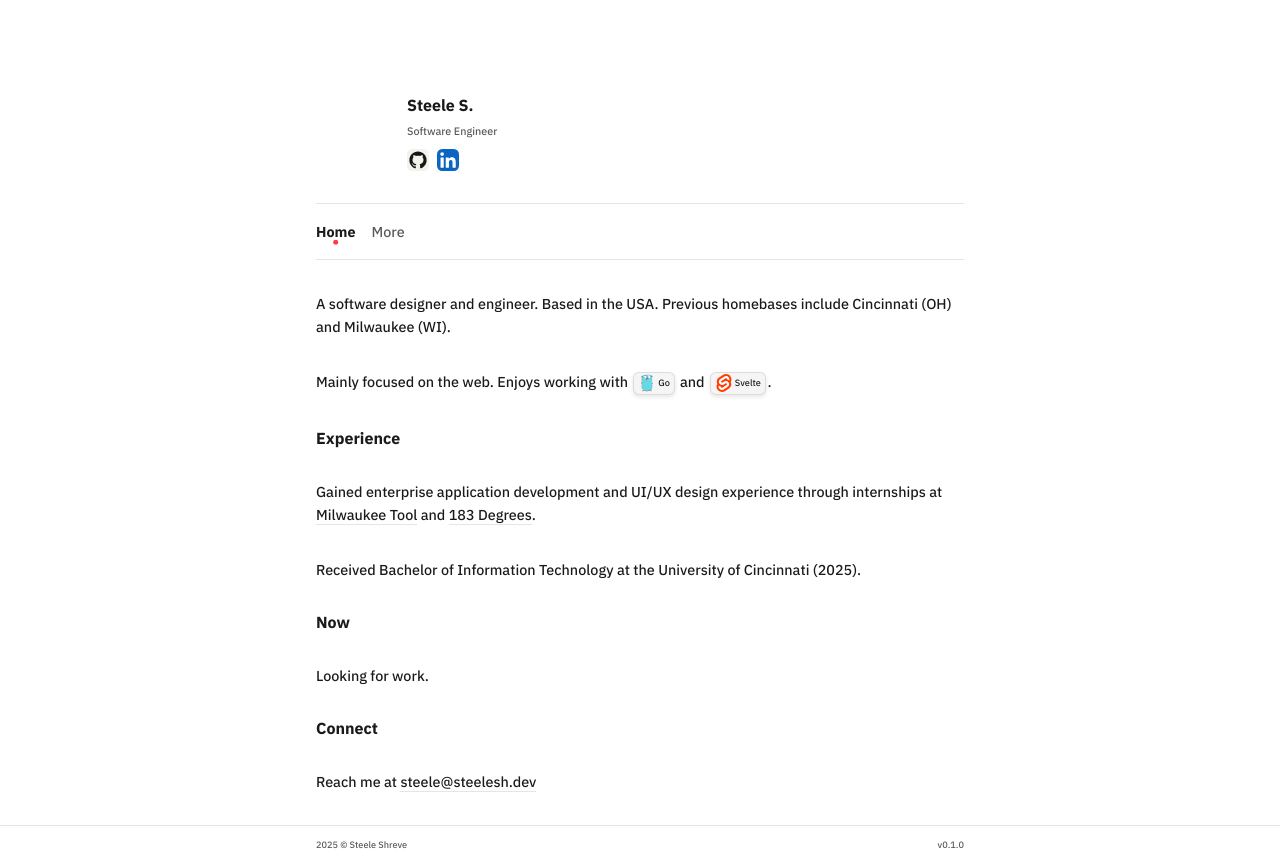
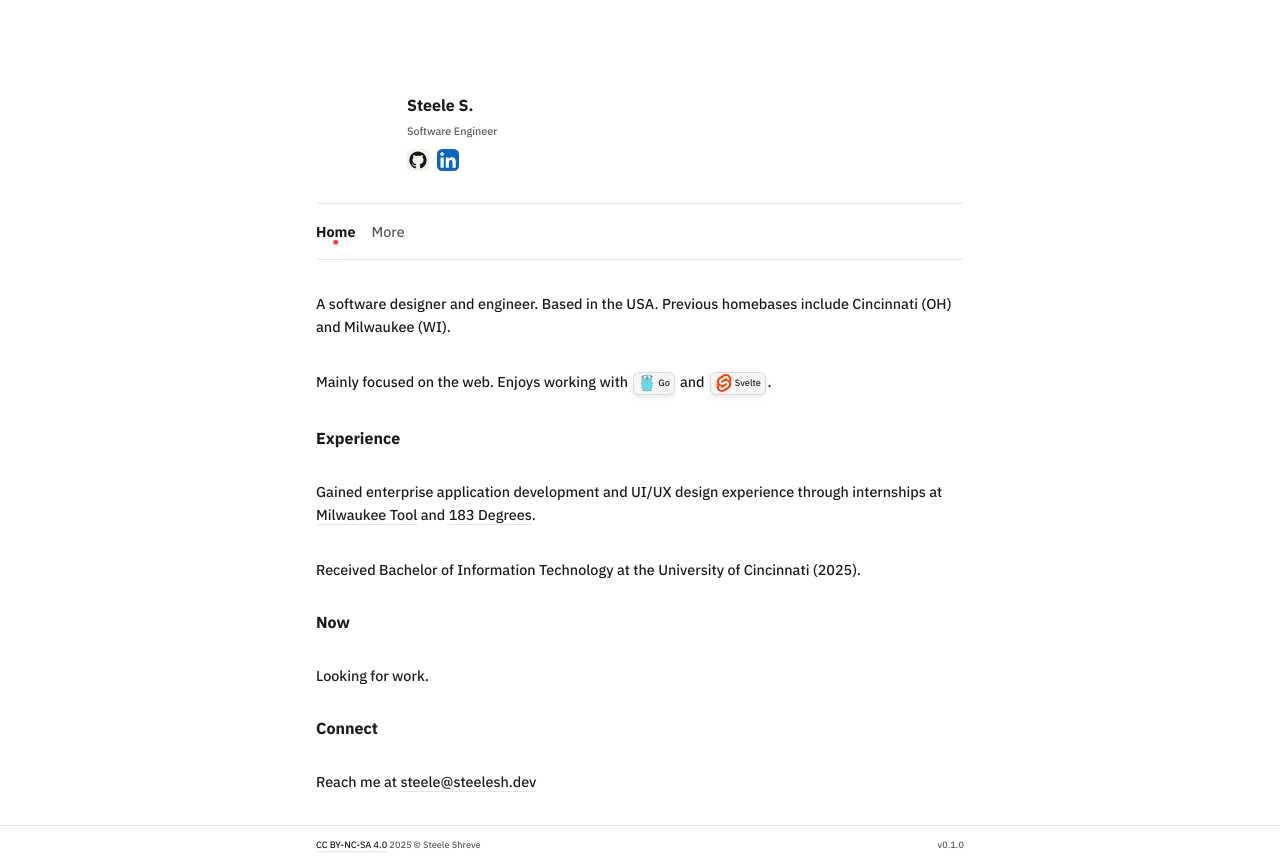
Before and after one commit to steelesh/steelesh.dev, a SvelteKit app: page / in a window 1280 px wide. Built offline with nearby package versions, Linux system fonts and the light colour scheme.

Commit message:
chore: add license to footer

```diff
--- a/src/components/footer.svelte
+++ b/src/components/footer.svelte
@@ -5,7 +5,7 @@
 <footer>
   <div class="container">
     <div class="content">
-      <p>2025 &copy; Steele Shreve</p>
+      <p><a href="https://creativecommons.org/licenses/by-nc-sa/4.0/">CC BY-NC-SA 4.0</a> 2025 &copy; Steele Shreve</p>
       <p>v{version}</p>
     </div>
   </div>
@@ -26,4 +26,14 @@
     font-size: var(--fs-xs);
     margin-bottom: 0;
   }
+  a {
+    text-decoration: none;
+    color: var(--fg);
+    border-bottom: 1px solid var(--bg-muted);
+    font-weight: 500;
+    transition: border-color 0.2s ease-in-out;
+  }
+  a:hover {
+    border-bottom: 1px solid var(--fg-muted);
+  }
 </style>
```
